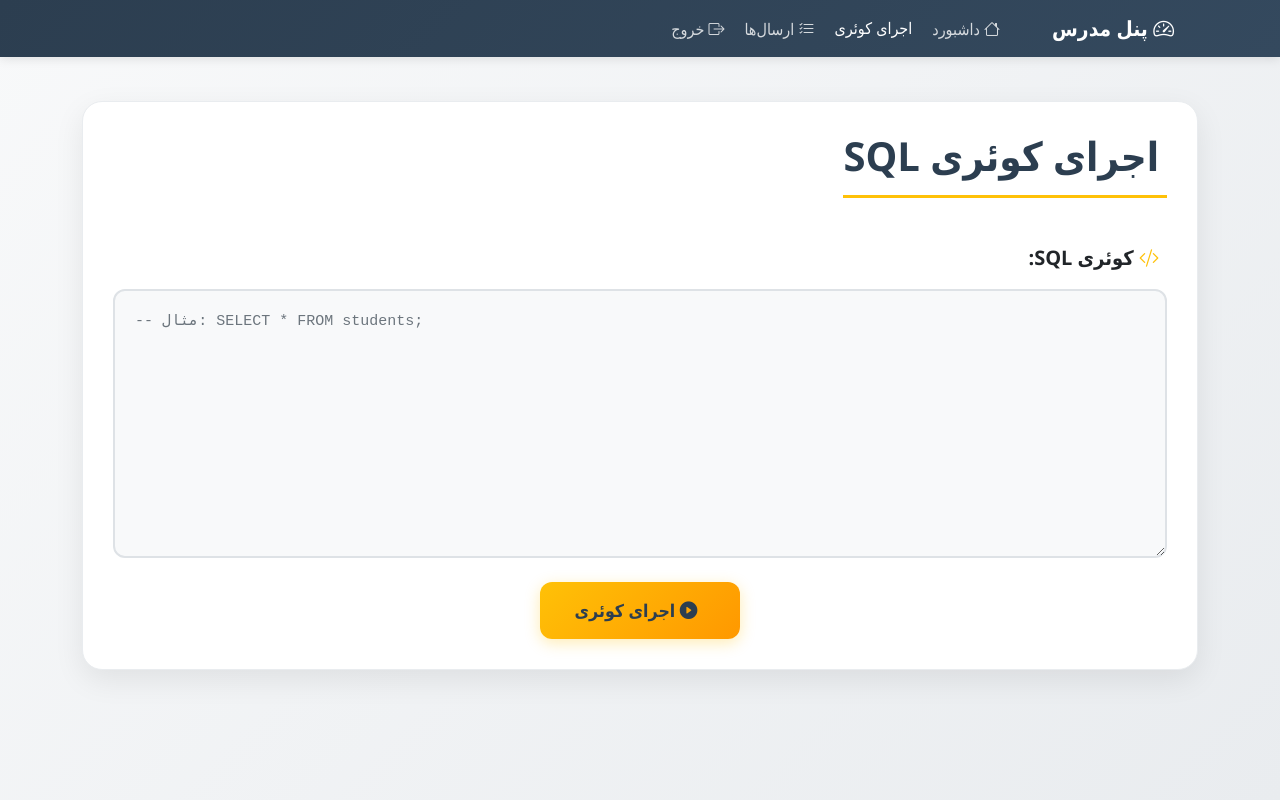
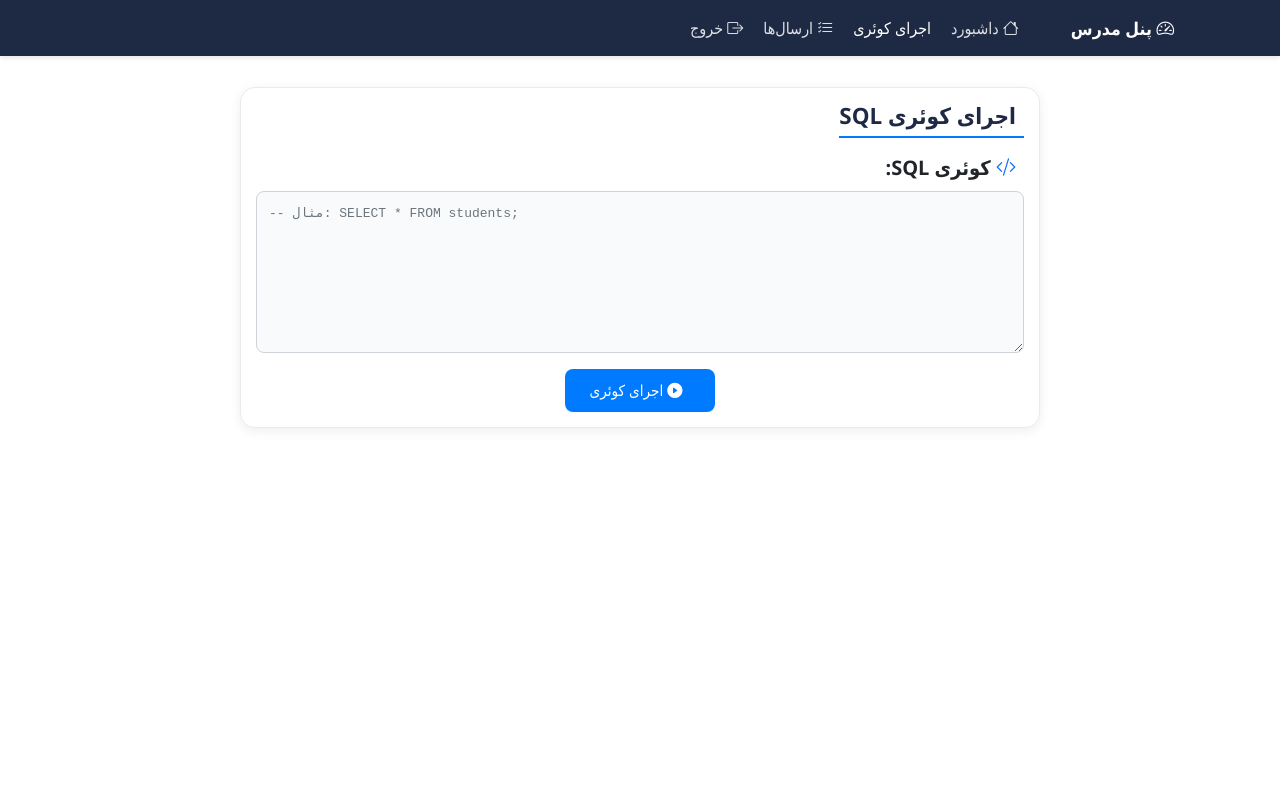
Before and after one commit to milad-ai/db_flask, a Flask app: page /admin/query in a window 1280 px wide. Run offline with Flask 3, Linux system fonts and the light colour scheme; the visitor is signed in with stand-in values (Sample User, id 1); some libraries are stand-ins or nearby versions.

Commit message:
Update admin_query.html

```diff
--- a/templates/admin_query.html
+++ b/templates/admin_query.html
@@ -1,4 +1,3 @@
-
 <!DOCTYPE html>
 <html dir="rtl" lang="fa">
 <head>
@@ -9,129 +8,124 @@
     <link href="https://cdn.jsdelivr.net/npm/bootstrap-icons@1.7.2/font/bootstrap-icons.css" rel="stylesheet">
     <style>
         body {
-            background: linear-gradient(135deg, #f8f9fa 0%, #e9ecef 100%);
-            font-family: 'Vazir', 'Tanha', 'Segoe UI', Tahoma, Geneva, Verdana, sans-serif;
+            background: #ffffff;
+            font-family: 'Vazir', 'Segoe UI', Tahoma, sans-serif;
             min-height: 100vh;
+            margin: 0;
         }
         .navbar {
-            background: linear-gradient(135deg, #2c3e50 0%, #34495e 100%);
-            box-shadow: 0 2px 10px rgba(0,0,0,0.1);
+            background: #1e2a44;
+            box-shadow: 0 2px 5px rgba(0,0,0,0.1);
         }
         .navbar-brand {
             font-weight: bold;
-            font-size: 1.3rem;
+            font-size: 1.1rem;
+            color: #ffffff !important;
+        }
+        .nav-link {
+            color: rgba(255, 255, 255, 0.85) !important;
+            transition: color 0.3s ease;
+        }
+        .nav-link:hover, .nav-link.active {
+            color: #ffffff !important;
         }
         .main-container {
-            background: white;
-            border-radius: 20px;
-            padding: 30px;
-            margin: 20px 0;
-            box-shadow: 0 10px 30px rgba(0,0,0,0.08);
+            background: #ffffff;
+            border-radius: 15px;
+            padding: 15px;
+            margin: 15px auto;
+            max-width: 800px;
+            box-shadow: 0 3px 12px rgba(0,0,0,0.07);
             border: 1px solid #e9ecef;
         }
         .page-title {
-            color: #2c3e50;
-            font-weight: 700;
-            margin-bottom: 25px;
-            padding-bottom: 15px;
-            border-bottom: 3px solid #ffc107;
+            color: #1e2a44;
+            font-weight: 600;
+            font-size: 1.4rem;
+            margin-bottom: 15px;
+            border-bottom: 2px solid #007bff;
             display: inline-block;
+            padding-bottom: 6px;
         }
         .query-textarea {
             font-family: 'Courier New', monospace;
-            font-size: 15px;
-            border: 2px solid #dee2e6;
-            border-radius: 12px;
-            padding: 20px;
-            min-height: 250px;
-            transition: all 0.3s ease;
+            font-size: 13px;
+            border: 1px solid #ced4da;
+            border-radius: 8px;
+            padding: 12px;
+            min-height: 180px;
+            transition: border-color 0.3s ease, box-shadow 0.3s ease;
             text-align: left;
             direction: ltr;
-            background: #f8f9fa;
+            background: #f9fafb;
         }
         .query-textarea:focus {
-            border-color: #ffc107;
-            box-shadow: 0 0 0 0.3rem rgba(255, 193, 7, 0.25);
-            background: white;
+            border-color: #007bff;
+            box-shadow: 0 0 0 0.2rem rgba(0, 123, 255, 0.2);
+            background: #ffffff;
         }
         .btn-execute {
-            background: linear-gradient(135deg, #ffc107 0%, #ff9800 100%);
+            background: #007bff;
             border: none;
-            padding: 15px 35px;
-            border-radius: 12px;
-            font-weight: 600;
-            font-size: 1.1rem;
-            color: #2c3e50;
+            padding: 10px 25px;
+            border-radius: 8px;
+            font-weight: 500;
+            font-size: 0.95rem;
+            color: #ffffff;
             transition: all 0.3s ease;
-            box-shadow: 0 4px 15px rgba(255, 193, 7, 0.3);
         }
         .btn-execute:hover {
-            transform: translateY(-3px);
-            box-shadow: 0 8px 25px rgba(255, 193, 7, 0.4);
-            background: linear-gradient(135deg, #ff9800 0%, #ffc107 100%);
+            background: #0056b3;
+            transform: translateY(-2px);
+            box-shadow: 0 3px 8px rgba(0, 123, 255, 0.3);
         }
         .results-section {
-            margin-top: 30px;
-            border-radius: 15px;
+            margin-top: 15px;
+            border-radius: 8px;
+            border: 1px solid #e9ecef;
             overflow: hidden;
-            box-shadow: 0 5px 20px rgba(0,0,0,0.08);
-            border: 1px solid #e9ecef;
         }
         .results-header {
-            background: linear-gradient(135deg, #28a745 0%, #20c997 100%);
-            color: white;
-            padding: 20px;
-            font-weight: 600;
-            font-size: 1.2rem;
-        }
-        .table-container {
-            background: white;
-            padding: 0;
+            background: #007bff;
+            color: #ffffff;
+            padding: 12px;
+            font-weight: 500;
+            font-size: 1rem;
         }
         .results-table {
             width: 100%;
             border-collapse: collapse;
-            margin: 0;
+            direction: ltr;
+            text-align: left;
         }
         .results-table th {
-            background: #f8f9fa;
-            color: #2c3e50;
-            font-weight: 600;
-            padding: 15px;
-            border-bottom: 2px solid #dee2e6;
-            text-align: left;
-            direction: ltr;
+            background: #f9fafb;
+            color: #1e2a44;
+            font-weight: 500;
+            padding: 10px;
+            border-bottom: 1px solid #dee2e6;
             font-family: 'Courier New', monospace;
+            font-size: 13px;
         }
         .results-table td {
-            padding: 12px 15px;
+            padding: 8px 10px;
             border-bottom: 1px solid #e9ecef;
-            text-align: left;
-            direction: ltr;
             font-family: 'Courier New', monospace;
-            font-size: 14px;
+            font-size: 12px;
         }
         .results-table tr:hover {
-            background-color: #f8f9fa;
+            background: #f1f3f5;
         }
         .stats-badge {
             background: #6c757d;
-            color: white;
-            padding: 8px 15px;
-            border-radius: 20px;
-            font-weight: 500;
+            color: #ffffff;
+            padding: 5px 10px;
+            border-radius: 12px;
+            font-size: 0.85rem;
         }
-        .alert-section {
-            margin-bottom: 20px;
-        }
-        .nav-link {
-            color: rgba(255, 255, 255, 0.8) !important;
-            transition: all 0.3s ease;
-        }
-        .nav-link:hover,
-        .nav-link.active {
-            color: white !important;
-            transform: translateY(-1px);
+        .alert-section .alert {
+            border-radius: 8px;
+            margin-bottom: 12px;
         }
     </style>
 </head>
@@ -165,7 +159,6 @@
                             ارسال‌ها
                         </a>
                     </li>
-
                     <li class="nav-item">
                         <a class="nav-link" href="{{ url_for('admin_logout') }}">
                             <i class="bi bi-box-arrow-right me-1"></i>
@@ -177,14 +170,13 @@
         </div>
     </nav>
 
-    <div class="container py-4">
+    <div class="container py-3">
         <div class="main-container">
             <h1 class="page-title">
-                <i class="bi bi-database text-warning me-2"></i>
+                <i class="bi bi-database text-primary me-2"></i>
                 اجرای کوئری SQL
             </h1>
 
-            <!-- پیام‌های سیستم -->
             <div class="alert-section">
                 {% with messages = get_flashed_messages(with_categories=true) %}
                     {% if messages %}
@@ -199,11 +191,10 @@
                 {% endwith %}
             </div>
 
-            <!-- فرم اجرای کوئری -->
             <form method="POST">
-                <div class="mb-4">
-                    <label class="form-label fw-bold fs-5 text-dark mb-3">
-                        <i class="bi bi-code-slash text-warning me-2"></i>
+                <div class="mb-3">
+                    <label class="form-label fw-bold fs-5 text-dark mb-2">
+                        <i class="bi bi-code-slash text-primary me-2"></i>
                         کوئری SQL:
                     </label>
                     <textarea
@@ -211,9 +202,8 @@
                         class="form-control query-textarea"
                         placeholder="-- مثال: SELECT * FROM students;"
                         required
-                        rows="10">{{ query }}</textarea>
+                        rows="7">{{ query }}</textarea>
                 </div>
-
                 <div class="text-center">
                     <button type="submit" class="btn btn-execute">
                         <i class="bi bi-play-circle-fill me-2"></i>
@@ -223,8 +213,7 @@
             </form>
 
             {% if output %}
-            <!-- بخش نتایج -->
-            <div class="results-section mt-5">
+            <div class="results-section">
                 <div class="results-header d-flex justify-content-between align-items-center">
                     <span>
                         <i class="bi bi-table me-2"></i>
@@ -234,8 +223,6 @@
                         {{ output.rows|length }} رکورد یافت شد
                     </span>
                 </div>
-
-                <div class="table-container">
                 <div class="table-responsive">
                     <table class="results-table">
                         <thead>
@@ -265,27 +252,10 @@
                     </table>
                 </div>
             </div>
-            </div>
             {% endif %}
         </div>
     </div>
 
     <script src="https://cdn.jsdelivr.net/npm/bootstrap@5.1.3/dist/js/bootstrap.bundle.min.js"></script>
-    <script>
-        // بزرگنمایی خودکار textarea هنگام فوکوس
-        document.addEventListener('DOMContentLoaded', function() {
-            const textarea = document.querySelector('.query-textarea');
-            if (textarea) {
-                textarea.addEventListener('focus', function() {
-                    this.style.minHeight = '350px';
-                });
-                textarea.addEventListener('blur', function() {
-                    if (this.value === '') {
-                        this.style.minHeight = '250px';
-                    }
-                });
-            }
-        });
-    </script>
 </body>
 </html>
```
Lines whose indentation alone changed are shown as unchanged.
